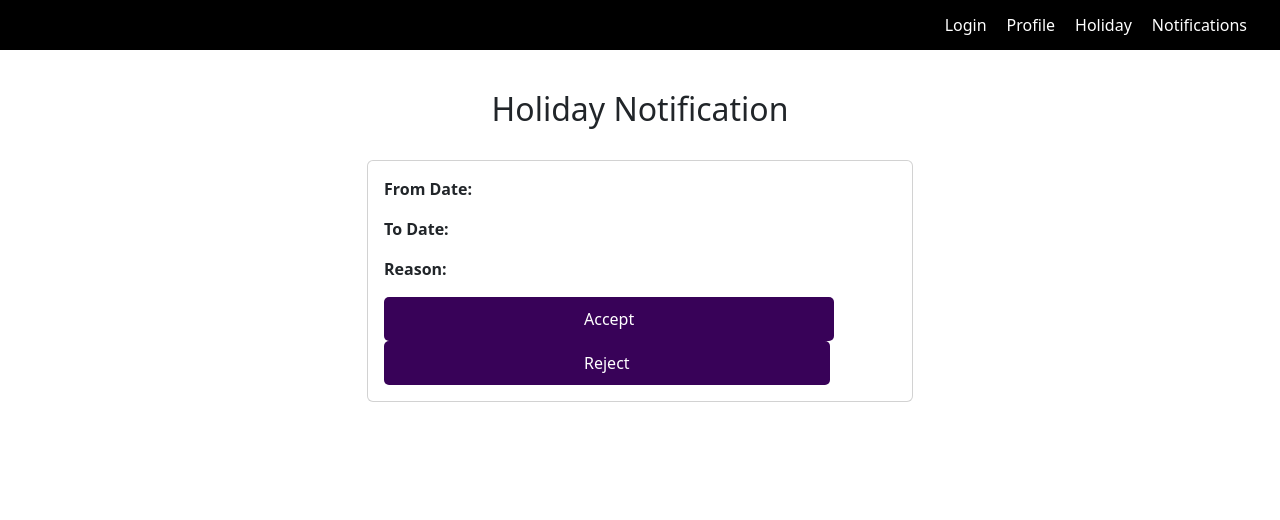
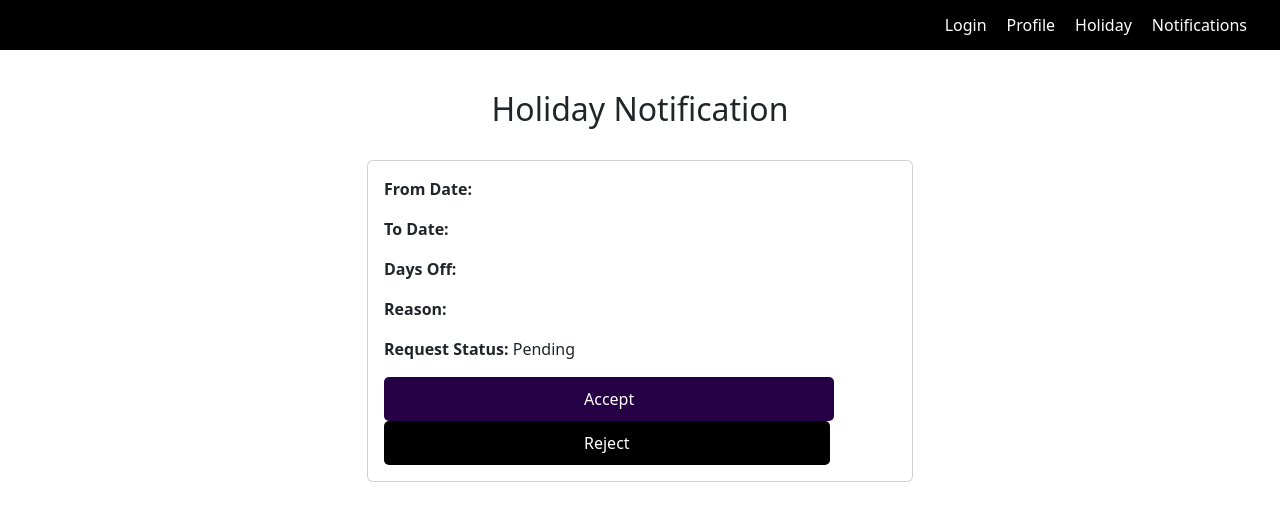
Before and after one commit to fluffibirb/skillcity, a React (Create React App) app: page /notifications in a window 1280 px wide. Shown: the top 520 px of the page. Built offline with nearby package versions, Linux system fonts and the light colour scheme.

Commit message:
holiday ui

```diff
--- /dev/null
+++ b/src/pages/Holiday/Holiday.css
@@ -0,0 +1,7 @@
+.accept-button {
+  background-color: rgb(38, 0, 69);
+}
+
+.reject-button {
+  background-color: black;
+}
--- a/src/pages/Holiday/HolidayNotification.js
+++ b/src/pages/Holiday/HolidayNotification.js
@@ -1,4 +1,5 @@
 import React from "react";
+import "./Holiday.css";
 
 const HolidayNotifications = ({ fromDate, toDate, reason }) => {
   return (
@@ -15,11 +16,21 @@ const HolidayNotifications = ({ fromDate, toDate, reason }) => {
                 <strong>To Date:</strong> {toDate}
               </p>
               <p>
+                <strong>Days Off:</strong>
+              </p>
+              <p>
                 <strong>Reason:</strong> {reason}
               </p>
+              <p>
+                <strong>Request Status: </strong> Pending
+              </p>
               <div className="holiday-decision">
-                <button type="submit">Accept</button>
-                <button>Reject</button>
+                <button type="submit" className="accept-button">
+                  Accept
+                </button>
+                <button type="submit" className="reject-button">
+                  Reject
+                </button>
               </div>
             </div>
           </div>
--- a/src/pages/Profile/Profile.css
+++ b/src/pages/Profile/Profile.css
@@ -1,5 +1,5 @@
 .profile-form-container {
-  width: 450px;
+  width: 600px;
   margin: 0 auto;
   padding: 20px;
   border: 1px solid #ccc;
@@ -7,7 +7,7 @@
 }
 
 .form-group {
-  margin-bottom: 20px;
+  margin-bottom: 30px;
 }
 
 label {
```
Also changed, not shown: src/pages/Holiday/RequestHoliday.css (deleted).
